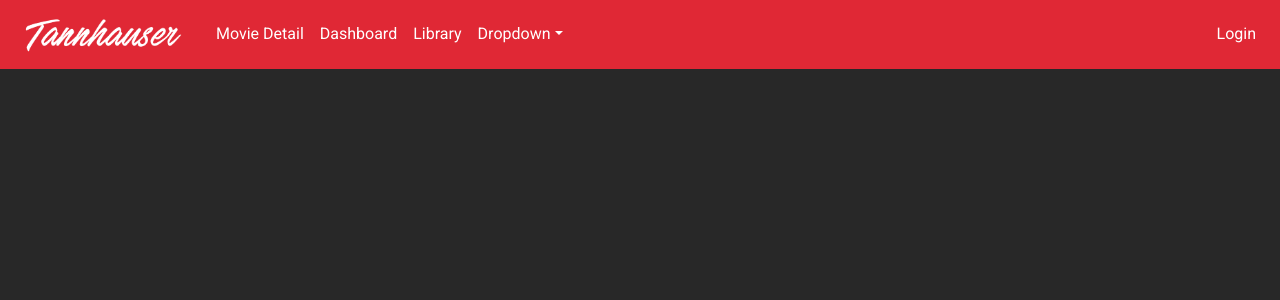
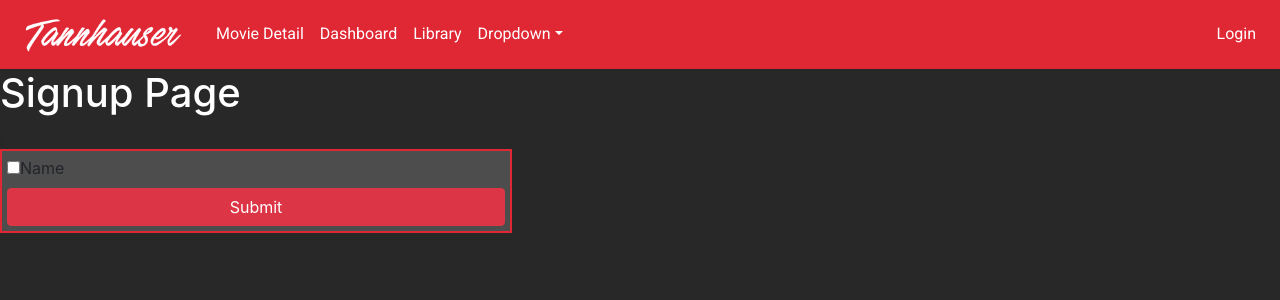
Before and after one commit to graemebrooks/tannhauser, a React (Create React App) app: page /signup in a window 1280 px wide. Shown: the top 300 px of the page. Built offline with nearby package versions, Linux system fonts and the light colour scheme.

Commit message:
gave frontend access to index of movies

```diff
--- a/routes/movies.js
+++ b/routes/movies.js
@@ -4,8 +4,7 @@ const movieCtrl = require('../controllers/movies');
 
 // Need Read, Update, and Delete
 
-
 router.post('/', movieCtrl.create);
-router.get('/testConnect', movieCtrl.testConnect);
+router.get('/index', movieCtrl.index);
 
 module.exports = router;
--- a/src/components/MovieSearch/MovieSearch.jsx
+++ b/src/components/MovieSearch/MovieSearch.jsx
@@ -56,6 +56,5 @@ export default MovieSearch;
 
 MovieSearch.propTypes = {
 	movies: PropTypes.array.isRequired,
-	value: PropTypes.string.isRequired,
-	movie: PropTypes.object.isRequired
+	value: PropTypes.string.isRequired
 };
--- a/src/components/Navbar/Navbar.jsx
+++ b/src/components/Navbar/Navbar.jsx
@@ -8,6 +8,7 @@ import { Link } from 'react-router-dom';
 class Navbar extends React.Component {
 	render() {
 		return (
+			<div>
 				<nav className="navbar navbar-expand-lg">
 					<Link to="/" style={{ textDecoration: 'none' }}>
 						<div className="navbar-brand" href="#">
@@ -30,23 +31,21 @@ class Navbar extends React.Component {
 						<ul className="navbar-nav mr-auto">
 							<Link to="/movieDetail" style={{ textDecoration: 'none' }}>
 								<li className="nav-item active">
-								<div className="nav-link" href="#">
+									<div className="nav-link">
 										Movie Detail <span className="sr-only">(current)</span>
 									</div>
 								</li>
 							</Link>
 							<Link to="" style={{ textDecoration: 'none' }}>
 								<li className="nav-item active">
-								<div className="nav-link" href="#">
+									<div className="nav-link">
 										Dashboard <span className="sr-only">(current)</span>
 									</div>
 								</li>
 							</Link>
 							<Link to="/myMovies" style={{ textDecoration: 'none' }}>
 								<li className="nav-item">
-								<div className="nav-link" href="#">
-									Library
-								</div>
+									<div className="nav-link">Library</div>
 								</li>
 							</Link>
 							<li className="nav-item dropdown">
@@ -64,14 +63,16 @@ class Navbar extends React.Component {
 							</li>
 						</ul>
 						<ul className="navbar-nav ml-auto">
+							<Link to="/signup">
 								<li className="nav-item">
-							<div className="nav-link" href="#">
-								Login
-							</div>
+									<div className="nav-link">Login</div>
 								</li>
+							</Link>
 						</ul>
 					</div>
 				</nav>
+				{this.props.children}
+			</div>
 		);
 	}
 }
--- /dev/null
+++ b/src/components/SignupForm/SignupForm.jsx
@@ -0,0 +1,48 @@
+import React, { useState } from 'react';
+import PropTypes from 'prop-types';
+import styled from 'styled-components';
+
+const Div = styled.div`
+	border: solid 2px ${(props) => props.theme.royRed};
+	background: ${(props) => props.theme.subNavGray};
+	display: flex;
+	flex-direction: column;
+	width: 40%;
+	form {
+		display: flex;
+		flex-direction: column;
+		padding: 5px;
+	}
+`;
+
+const SignupForm = (props) => {
+	const [ formData, setFormData ] = useState({
+		hasSeen: false,
+		dateWatched: null,
+		wantToWatch: false
+	});
+
+	const onFormChange = (e) => {
+		setFormData({
+			...formData,
+			[e.target.name]: e.target.value
+		});
+		console.log(formData);
+	};
+
+	return (
+		<Div>
+			<form>
+				<label onChange={onFormChange} className="checkbox">
+					<input type="checkbox" name="wantToWatch" />
+					<span>Name</span>
+				</label>
+				<button className="btn btn-danger">Submit</button>
+			</form>
+		</Div>
+	);
+};
+
+export default SignupForm;
+
+SignupForm.propTypes = {};
--- a/src/pages/App/App.js
+++ b/src/pages/App/App.js
@@ -11,6 +11,7 @@ import Navbar from '../../components/Navbar/Navbar';
 import MyMoviesPage from '../MyMoviesPage/MyMoviesPage';
 import MovieDetailPage from '../MovieDetailPage/MovieDetailPage';
 import LandingPage from '../LandingPage/LandingPage';
+import SignupPage from '../SignupPage/SignupPage';
 
 const theme = {
 	primaryGreen: '#11e996',
@@ -26,7 +27,7 @@ const theme = {
 class App extends React.Component {
 	state = {
 		movieSearch: {
-			movies: null,
+			movies: [],
 			loading: false,
 			value: ''
 		},
@@ -68,7 +69,7 @@ class App extends React.Component {
 		return (
 			<ThemeProvider theme={theme}>
 				<Router>
-					<Navbar />
+					<Navbar>
 						<div className="App">
 							<Switch>
 								<Route
@@ -101,8 +102,10 @@ class App extends React.Component {
 										/>
 									)}
 								/>
+								<Route path="/signup" exact render={(props) => <SignupPage {...props} />} />
 							</Switch>
 						</div>
+					</Navbar>
 				</Router>
 			</ThemeProvider>
 		);
--- a/src/pages/MyMoviesPage/MyMoviesPage.jsx
+++ b/src/pages/MyMoviesPage/MyMoviesPage.jsx
@@ -1,21 +1,43 @@
-import React from 'react';
+import React, { useState, useEffect } from 'react';
 import styled from 'styled-components';
+
+import { retrieveMovies } from '../../services/retrieve-movies';
 
 import MoviesSubNav from '../../components/MoviesSubNav/MoviesSubNav';
 
-const H1 = styled.h1`color: white;`;
+const Div = styled.div`color: white;`;
 
 const MyMoviesPage = (props) => {
+	const [ moviesList, setMoviesList ] = useState([ {} ]);
+
+	useEffect(() => {
+		retrieveMovies().then((dbMovies) => {
+			console.log(`dbMovies: ${dbMovies[0].movieTitle}`);
+			setMoviesList(dbMovies);
+		});
+	}, []);
+
+	console.log(moviesList);
+
 	return (
-		<div>
+		<Div>
 			<MoviesSubNav
 				movies={props.movies}
 				value={props.value}
 				onChangeHandler={(e) => props.onChangeHandler(e)}
 				handleMovieDetailClick={props.handleMovieDetailClick}
 			/>
-			<H1>MyMoviesPage</H1>
-		</div>
+			<h1>MyMoviesPage</h1>
+			{moviesList.map((movie) => {
+				return (
+					<div>
+						<p>{movie.movieTitle}</p>
+						<p>{movie.movieReleaseYear}</p>
+						<p>{movie.moviePlotSummary}</p>
+					</div>
+				);
+			})}
+		</Div>
 	);
 };
 
--- /dev/null
+++ b/src/pages/SignupPage/SignupPage.jsx
@@ -0,0 +1,26 @@
+import React from 'react';
+import styled from 'styled-components';
+
+import SignupForm from '../../components/SignupForm/SignupForm';
+
+const Div = styled.div`
+	display: flex;
+	flex-direction: column;
+	align-content: center;
+	justify-content: center;
+
+	h1 {
+		color: white;
+	}
+`;
+
+const SignupPage = (props) => {
+	return (
+		<Div>
+			<h1>Signup Page</h1>;
+			<SignupForm />
+		</Div>
+	);
+};
+
+export default SignupPage;
--- /dev/null
+++ b/src/services/retrieve-movies.js
@@ -0,0 +1,19 @@
+import axios from 'axios';
+
+export async function retrieveMovies() {
+	try {
+		let moviesList = await axios.get('/api/movies/index').then(
+			(response) => {
+				console.log(`Response from retrieveMovies: ${response.data}`);
+				return response.data;
+			},
+			(error) => {
+				console.log(error);
+			}
+		);
+		console.log(`Response from retrieveMovies: ${moviesList[0].movieTitle}`);
+		return moviesList;
+	} catch (err) {
+		console.log(err);
+	}
+}
```
Also changed, not shown: controllers/movies.js (+10 -5 lines). Lines whose indentation alone changed are shown as unchanged.
